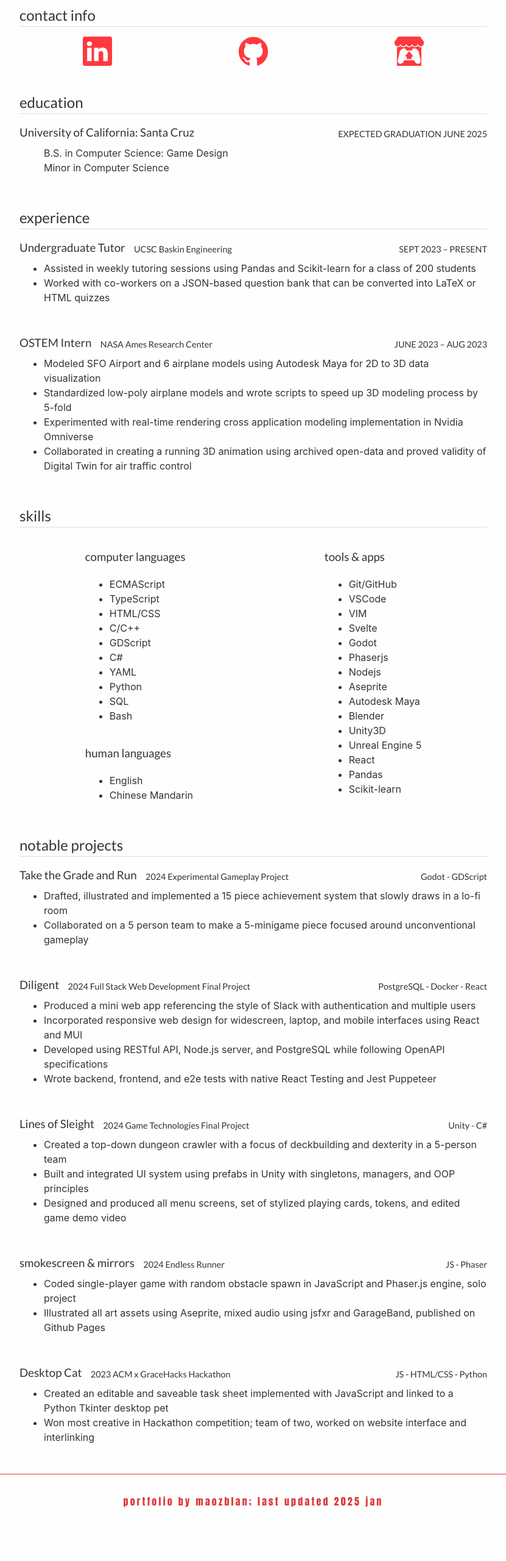
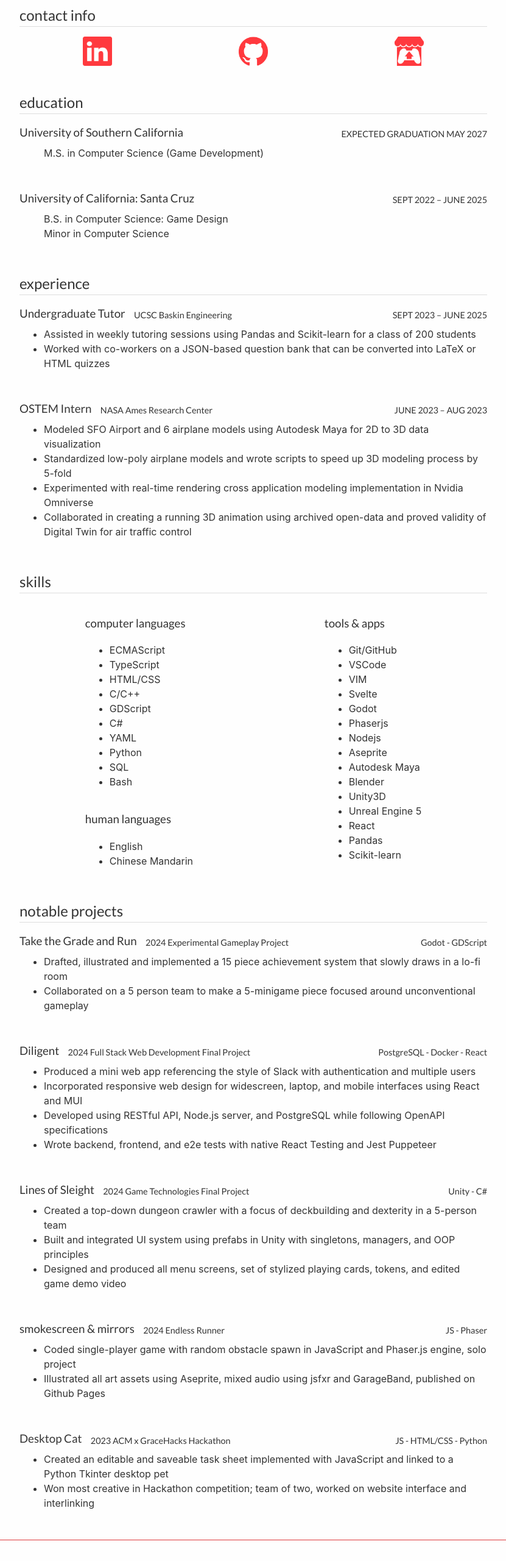
Before and after one commit to maozblan/maozblan.github.io, a SvelteKit app: page /resume in a window 1280 px wide. Shown: the part 234-2794 px from the top of the page at 61% size, without its empty margins (224-1055 px from the left). Before the commit the page ends 2740 px from the top, so only its background shows below. Built offline with nearby package versions, Linux system fonts and the light colour scheme.

Commit message:
Adding masters studies.

```diff
--- a/src/routes/+layout.svelte
+++ b/src/routes/+layout.svelte
@@ -28,7 +28,7 @@
   </main>
 
   <div id="foot">
-    <p>portfolio by maozblan; last updated 2025 jan</p>
+    <p>portfolio by maozblan; last updated 2025 sept</p>
     <p id="secret">happiness is inevitable :]</p>
   </div>
 </div>
--- a/src/routes/resume/+page.svelte
+++ b/src/routes/resume/+page.svelte
@@ -67,7 +67,8 @@
 </div>
 
 <h2>education</h2>
-{@render textBlock(resume.education)}
+{@render textBlock(resume.masters)}
+{@render textBlock(resume.bachelors)}
 
 <h2>experience</h2>
 {@render textBlock(resume.ex_ugta)}
--- a/src/routes/resume/resume.ts
+++ b/src/routes/resume/resume.ts
@@ -1,17 +1,25 @@
 export const resume: { [key: string]: ResumeBlock } = {
-  education: {
+  bachelors: {
     title: "University of California: Santa Cruz",
-    sub2: "EXPECTED GRADUATION JUNE 2025",
+    sub2: "SEPT 2022 – JUNE 2025",
     text: [
       "B.S. in Computer Science: Game Design",
       "Minor in Computer Science",
     ],
     list: false,
   },
+  masters: {
+    title: "University of Southern California",
+    sub2: "EXPECTED GRADUATION MAY 2027",
+    text: [
+      "M.S. in Computer Science (Game Development)",
+    ],
+    list: false,
+  },
   ex_ugta: {
     title: "Undergraduate Tutor",
     sub1: "UCSC Baskin Engineering",
-    sub2: "SEPT 2023 – PRESENT",
+    sub2: "SEPT 2023 – JUNE 2025",
     text: [
       "Assisted in weekly tutoring sessions using Pandas and Scikit-learn for a class of 200 students",
       "Worked with co-workers on a JSON-based question bank that can be converted into LaTeX or HTML quizzes",
```
